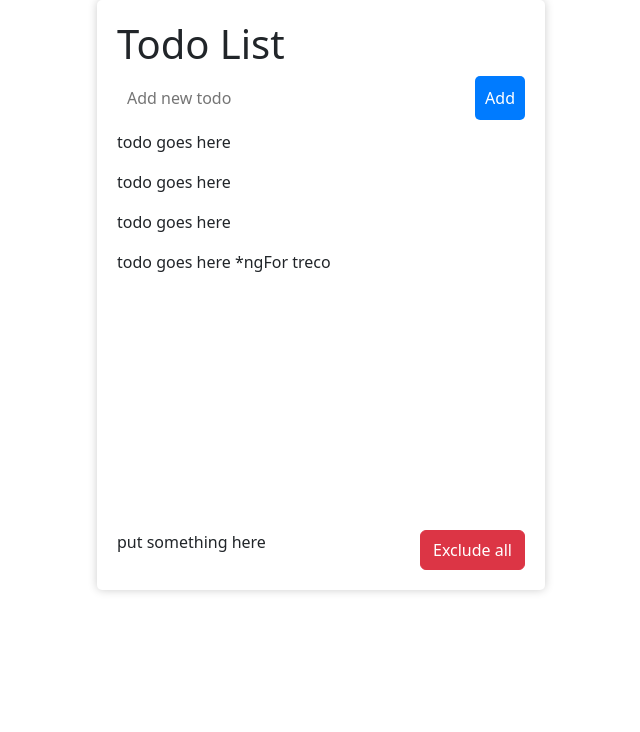
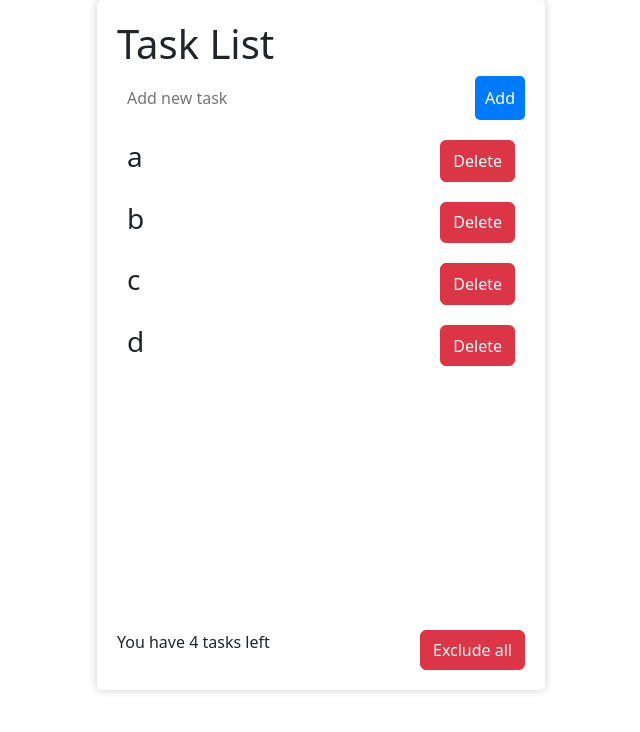
Before and after one commit to luisf4/task-list-angular, an Angular app: page / in a window 1280 px wide. Shown: the top 732 px of the page, without its empty margins (319-959 px from the left). Built offline with nearby package versions, Linux system fonts and the light colour scheme.

Commit message:
logic done in typescript using a simple list

```diff
--- a/angular.json
+++ b/angular.json
@@ -94,5 +94,8 @@
         }
       }
     }
+  },
+  "cli": {
+    "analytics": false
   }
 }
--- a/src/app/tasks/tasks.component.css
+++ b/src/app/tasks/tasks.component.css
@@ -2,7 +2,7 @@ body {
     background-color: #f8f9fa;
   }
 
-  .todo-container {
+  .task-container {
     width: 35vw;
     margin: 0 auto;
     padding: 20px;
@@ -11,7 +11,7 @@ body {
     box-shadow: 0 0 10px rgba(0,0,0,.2);
   }
 
-  .todo-item {
+  .task-item {
     display: flex;
     align-items: center;
     margin-bottom: 10px;
@@ -20,18 +20,18 @@ body {
     background-color: #f2f2f2;
   }
 
-  .todo-item input[type="checkbox"] {
+  .task-item input[type="checkbox"] {
     margin-right: 10px;
   }
 
-  .todo-item input[type="text"] {
+  .task-item input[type="text"] {
     border: none;
     background-color: transparent;
     flex: 1;
     margin-right: 10px;
   }
 
-  .todo-item button {
+  .task-item button {
     border: none;
     background-color: transparent;
     color: #dc3545;
@@ -39,13 +39,13 @@ body {
     cursor: pointer;
   }
 
-  .add-todo {
+  .add-task {
     display: flex;
     align-items: center;
     margin-bottom: 10px;
   }
 
-  .add-todo input[type="text"] {
+  .add-task input[type="text"] {
     flex: 1;
     border: none;
     border-radius: 5px;
@@ -53,7 +53,7 @@ body {
     margin-right: 10px;
   }
 
-  .add-todo button {
+  .add-task button {
     border: none;
     border-radius: 5px;
     background-color: #007bff;
@@ -67,7 +67,7 @@ body {
   align-items: center;
 
 }
-.todo-list {
+.task-list {
   height: 50vh;
 }
 
@@ -75,3 +75,14 @@ body {
   display: flex;
   justify-content: space-between;
 }
+
+.tasks-list {
+  overflow: scroll;
+  max-height: 500px;
+  min-height: 500px
+}
+.tasks {
+  padding: 10px;
+  display: flex;
+  justify-content: space-between;
+}
--- a/src/app/tasks/tasks.component.html
+++ b/src/app/tasks/tasks.component.html
@@ -1,21 +1,21 @@
 <div class="d-flex justify-content-center">
-    <div class="todo-container">
-      <h1>Todo List</h1>
-      <div class="add-todo">
-        <input type="text" id="new-todo" placeholder="Add new todo">
-        <button type="button" class="btn btn-primary">
-          Add
-        </button>
+  <div class="task-container">
+    <h1>Task List</h1>
+    <div class="add-task">
+      <input [(ngModel)]="inputValue" type="text" id="new-task" placeholder="Add new task">
+      <button (click)="add()" type="button" class="btn btn-primary">
+        Add
+      </button>
+    </div>
+    <div class="tasks-list">
+      <div class="tasks" *ngFor="let task of tasks">
+        <h3>{{task}}</h3>
+        <button (click)="remove(task)" type="button" class="btn btn-danger">Delete</button>
       </div>
-    <div class="todo-list">
-      <p>todo goes here</p>
-      <p>todo goes here</p>
-      <p>todo goes here</p>
-      <p>todo goes here *ngFor treco</p>
     </div>
     <div class="exclude-all">
-      <p>put something here</p>
-      <button type="button" class="btn btn-danger">Exclude all</button>
+      <p>You have {{tasks.length}} tasks left</p>
+      <button (click)="removeAll()" type="button" class="btn btn-danger">Exclude all</button>
     </div>
-    </div>
+  </div>
 </div>
--- a/src/app/tasks/tasks.component.ts
+++ b/src/app/tasks/tasks.component.ts
@@ -13,11 +13,14 @@ export class TasksComponent {
   inputValue: string='';
 
 
-  submit() {
+  add() {
     this.tasks.unshift(this.inputValue);
-    console.log(this.inputValue);
   }
-  remove(index: number) {
-    this.tasks.splice(index,1);
+  remove(index: string) {
+    const item = this.tasks.indexOf(index);
+    this.tasks.splice(item,1);
+  }
+  removeAll() {
+    this.tasks = [];
   }
 }
```
